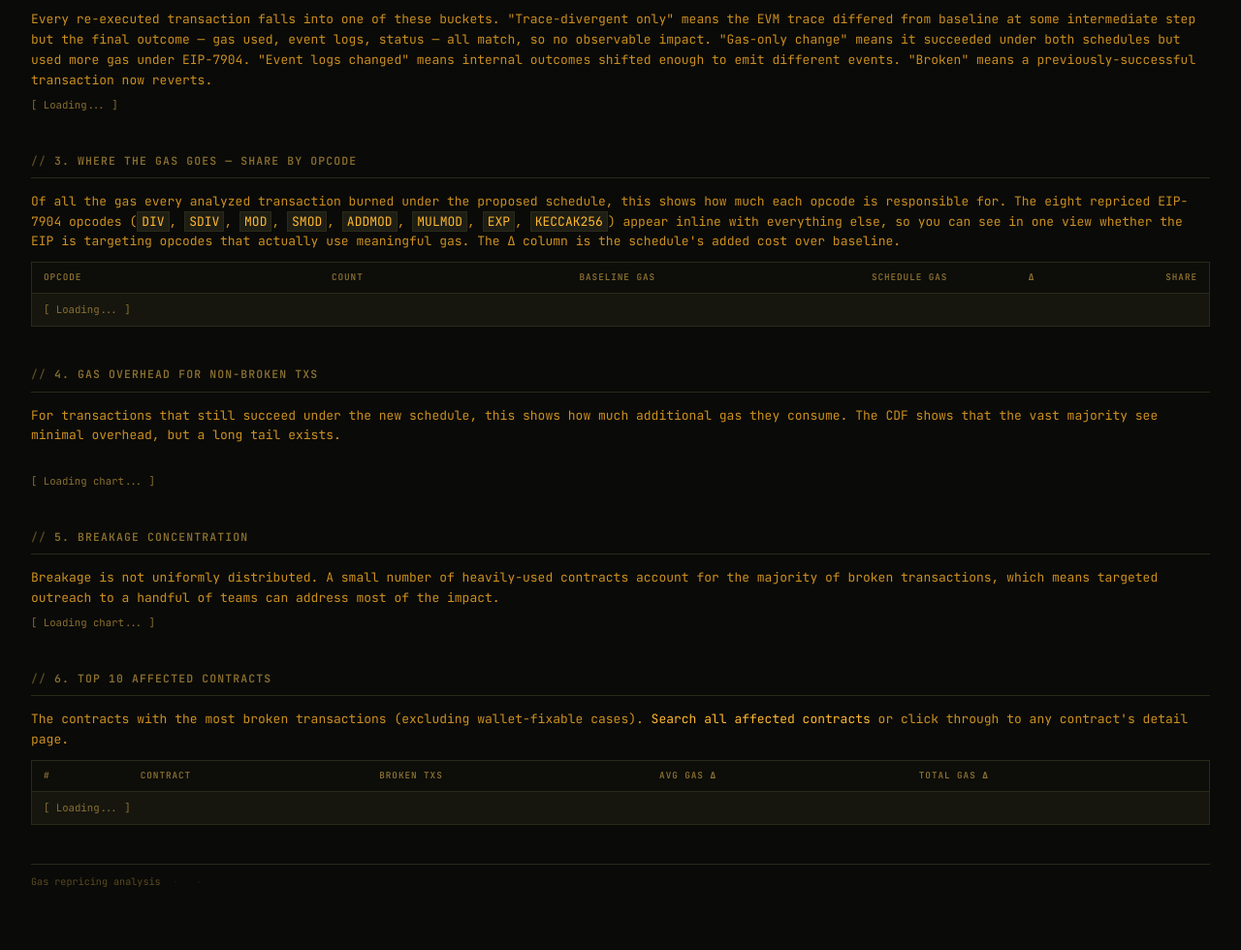
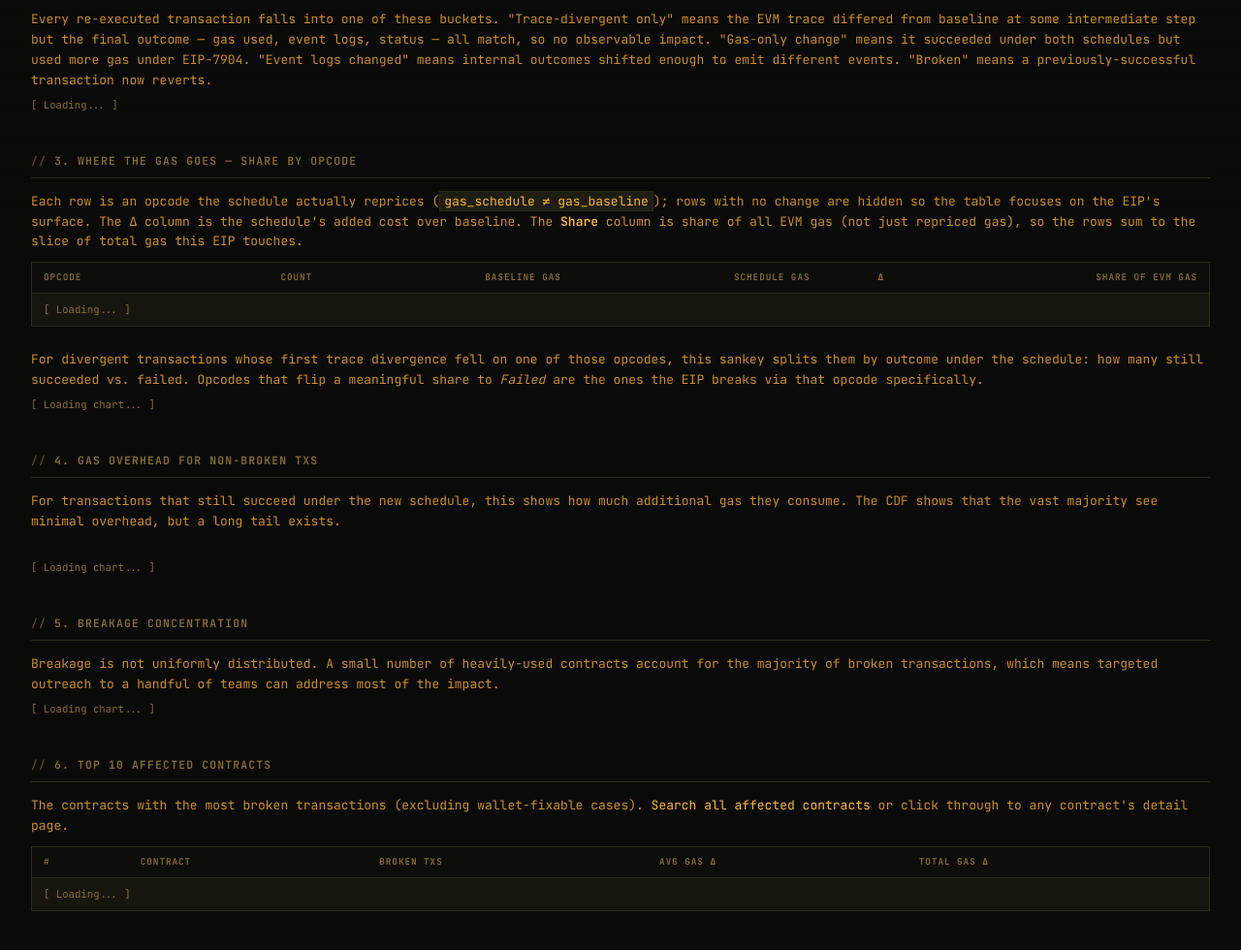
Before and after one commit to CarlBeek/repricing-forensics, a FastAPI app: page /eip7904 in a window 1280 px wide. Shown: the part 585-1565 px from the top of the page at 97% size. Before the commit the page ends 1500 px from the top, so only its background shows below. Run offline with FastAPI, Linux system fonts and the light colour scheme; data that the repository does not hold is empty; some libraries are stand-ins or nearby versions.

Commit message:
Filter 'Where the Gas Goes' to repriced opcodes + add outcome sankey
Section 3 was showing every opcode the EVM ever executes, dominated by
CALL/STATICCALL/etc. that the EIP doesn't touch — burying the actual
repriced opcodes. Now `/api/opcode-gas-share` filters to rows where
`gas_schedule != gas_baseline` (so the rendered set is exactly the
EIP's surface). The `share` column keeps its denominator over all EVM
gas, so the rows still sum to 'X% of total gas this EIP touches' —
that 'how big is the affected surface' signal would be lost if we
renormalized.

Below the table, a new opcode→outcome sankey routes divergent txs (by
their `divergence_opcode`) into Succeeded vs Failed nodes. Sourced from
a new `/api/opcode-outcome` that joins the same repriced-opcode set
against `divergences`, so it stays schedule-agnostic — an 8037-style
schedule that reprices nothing returns empty (UI shows a one-line
note) rather than showing irrelevant opcodes.

`renderSankey` gained an optional `node_colors` so the success/fail
nodes can be green/red instead of cycling the theme palette.

Co-Authored-By: Claude Opus 4.7 (1M context) <noreply@anthropic.com>

```diff
--- a/src/repricing_forensics/web/routes_api.py
+++ b/src/repricing_forensics/web/routes_api.py
@@ -240,21 +240,22 @@ def opcode_impact(schedule: str = Query(default=None)):
 @router.get("/opcode-gas-share")
 @cache_endpoint(_AGGREGATE_TTL)
 def opcode_gas_share(schedule: str = Query(default=None)):
-    """Fraction of total gas each opcode burned across every analyzed tx.
+    """Fraction of total gas each *repriced* opcode burned.
 
     Aggregates `block_summaries.opcode_totals_7904` over the whole
-    schedule. The producer's BlockAggregator sums per-frame opcode
-    counts for every tx (not just drill-in) into per-bucket sparse
-    lists; we unnest them here and roll up across (block, bucket).
-
-    Returns top-25 opcodes by gas_schedule share, plus an `Other`
-    rollup of the long tail. Each entry carries:
+    schedule, then filters to opcodes where the schedule's per-op
+    cost differs from baseline (`gas_schedule != gas_baseline`). The
+    `share` denominator is total gas_schedule across **all** opcodes
+    — so the returned shares sum to the slice of EVM gas the EIP's
+    repricing actually touches (rather than renormalising to 100%).
+
+    Each entry carries:
       - count        — total executions
       - gas_baseline — what these executions would have cost under the
                        baseline schedule
       - gas_schedule — what they actually cost under the replay schedule
       - gas_delta    — schedule - baseline (the added cost the EIP introduces)
-      - share        — gas_schedule / total_gas_schedule (percent)
+      - share        — gas_schedule / total_gas_schedule_all_opcodes (percent)
     """
     s = resolve_schedule(schedule)
     rows = query(f"""
@@ -273,16 +274,17 @@ def opcode_gas_share(schedule: str = Query(default=None)):
         GROUP BY u.opcode
         ORDER BY gas_schedule DESC
     """)
+    # `total_schedule` covers every opcode (repriced or not) so the
+    # returned shares stay comparable to the whole EVM cost surface.
     total_schedule = sum(_int(r["gas_schedule"]) for r in rows) or 1
 
-    top_n = 25
-    top, tail = rows[:top_n], rows[top_n:]
-
     out = []
-    for r in top:
-        op = int(r["opcode"])
+    for r in rows:
         gs = _int(r["gas_schedule"])
         gb = _int(r["gas_baseline"])
+        if gs == gb:
+            continue
+        op = int(r["opcode"])
         out.append({
             "opcode": f"0x{op:02x}",
             "name": opcode_label(op),
@@ -292,22 +294,60 @@ def opcode_gas_share(schedule: str = Query(default=None)):
             "gas_delta": gs - gb,
             "share": round(gs / total_schedule * 100, 2),
         })
-
-    if tail:
-        tail_count = sum(_int(r["count"]) for r in tail)
-        tail_gb = sum(_int(r["gas_baseline"]) for r in tail)
-        tail_gs = sum(_int(r["gas_schedule"]) for r in tail)
-        out.append({
-            "opcode": "other",
-            "name": "Other",
-            "count": tail_count,
-            "gas_baseline": tail_gb,
-            "gas_schedule": tail_gs,
-            "gas_delta": tail_gs - tail_gb,
-            "share": round(tail_gs / total_schedule * 100, 2),
-        })
-
     return out
+
+
+@router.get("/opcode-outcome")
+@cache_endpoint(_AGGREGATE_TTL)
+def opcode_outcome(schedule: str = Query(default=None)):
+    """For each *repriced* opcode, how many divergent txs whose first
+    trace divergence point fell on that opcode still succeeded under
+    the schedule vs. failed.
+
+    `divergence_opcode` on the divergences row identifies the opcode
+    at which the schedule's trace first deviated from baseline; we
+    filter to the set of opcodes the schedule actually reprices (same
+    set the gas-share endpoint surfaces, derived from
+    `opcode_totals_7904`) so the chart focuses on the EIP's surface.
+
+    Returns one row per opcode with `succeeded` / `failed` counts,
+    sorted by total txs. Empty list when the schedule reprices no
+    individual opcodes (e.g. EIP-8037).
+    """
+    s = resolve_schedule(schedule)
+    rows = query(f"""
+        WITH repriced AS (
+            SELECT u.opcode AS op
+            FROM block_summaries,
+                 UNNEST(CAST(opcode_totals_7904 AS JSON)
+                        ::STRUCT(opcode INTEGER, count BIGINT,
+                                 gas_baseline BIGINT, gas_schedule BIGINT)[]) AS t(u)
+            WHERE opcode_totals_7904 IS NOT NULL
+              AND opcode_totals_7904 <> '[]'
+              AND schedule_name = '{s}'
+            GROUP BY u.opcode
+            HAVING sum(u.gas_schedule) <> sum(u.gas_baseline)
+        )
+        SELECT
+            d.divergence_opcode AS opcode_num,
+            count(*) FILTER (WHERE d.schedule_success)     AS succeeded,
+            count(*) FILTER (WHERE NOT d.schedule_success) AS failed
+        FROM divergences d
+        JOIN repriced r ON d.divergence_opcode = r.op
+        WHERE d.schedule_name = '{s}'
+          AND d.divergence_opcode IS NOT NULL
+        GROUP BY d.divergence_opcode
+        ORDER BY succeeded + failed DESC
+    """)
+    return [
+        {
+            "opcode": f"0x{int(r['opcode_num']):02x}",
+            "name": opcode_label(r["opcode_num"]),
+            "succeeded": _int(r["succeeded"]),
+            "failed": _int(r["failed"]),
+        }
+        for r in rows
+    ]
 
 
 @router.get("/gas-overhead")
--- a/src/repricing_forensics/web/static/app.js
+++ b/src/repricing_forensics/web/static/app.js
@@ -177,7 +177,11 @@ function renderScatter(divId, data, xKey, yKey, opts = {}) {
 }
 
 function renderSankey(divId, data, opts = {}) {
-  const nodeColors = data.labels.map((_, i) => SANKEY_PALETTE[i % SANKEY_PALETTE.length]);
+  // Caller can pass explicit `node_colors` (one per label) when nodes
+  // carry meaning (success-green / fail-red); otherwise rotate the
+  // theme's sankey palette.
+  const nodeColors = data.node_colors
+    || data.labels.map((_, i) => SANKEY_PALETTE[i % SANKEY_PALETTE.length]);
   Plotly.newPlot(divId, [{
     type: 'sankey',
     node: { label: data.labels, color: nodeColors, pad: 20, thickness: 25 },
--- a/src/repricing_forensics/web/templates/eip7904.html
+++ b/src/repricing_forensics/web/templates/eip7904.html
@@ -28,14 +28,12 @@ break under the proposed schedule and where the breakages concentrate.
 
 <!-- 3. Opcode Gas Share -->
 <h2>3. Where the Gas Goes — Share by Opcode</h2>
-<p>Of all the gas every analyzed transaction burned under the proposed
-schedule, this shows how much each opcode is responsible for. The eight
-repriced EIP-7904 opcodes (<code>DIV</code>, <code>SDIV</code>,
-<code>MOD</code>, <code>SMOD</code>, <code>ADDMOD</code>,
-<code>MULMOD</code>, <code>EXP</code>, <code>KECCAK256</code>) appear
-inline with everything else, so you can see in one view whether the EIP
-is targeting opcodes that actually use meaningful gas. The Δ column is
-the schedule's added cost over baseline.</p>
+<p>Each row is an opcode the schedule actually reprices
+(<code>gas_schedule ≠ gas_baseline</code>); rows with no change are
+hidden so the table focuses on the EIP's surface. The Δ column is the
+schedule's added cost over baseline. The <strong>Share</strong> column
+is share of all EVM gas (not just repriced gas), so the rows sum to the
+slice of total gas this EIP touches.</p>
 <table id="opcodeTable">
   <thead><tr>
     <th>Opcode</th>
@@ -43,10 +41,17 @@ the schedule's added cost over baseline.</p>
     <th style="text-align:right">Baseline Gas</th>
     <th style="text-align:right">Schedule Gas</th>
     <th style="text-align:right">Δ</th>
-    <th style="text-align:right">Share</th>
+    <th style="text-align:right">Share of EVM gas</th>
   </tr></thead>
   <tbody id="opcodeBody"><tr><td colspan="6" class="loading">Loading...</td></tr></tbody>
 </table>
+
+<p style="margin-top:24px">For divergent transactions whose first trace
+divergence fell on one of those opcodes, this sankey splits them by
+outcome under the schedule: how many still succeeded vs. failed. Opcodes
+that flip a meaningful share to <em>Failed</em> are the ones the EIP
+breaks via that opcode specifically.</p>
+<div id="opcodeOutcome"><p class="loading">Loading chart...</p></div>
 
 <!-- 4. Gas Overhead -->
 <h2>4. Gas Overhead for Non-Broken Txs</h2>
@@ -73,10 +78,11 @@ the schedule's added cost over baseline.</p>
 <script>
 (async function() {
   const qs = `schedule=${encodeURIComponent(PAGE_SCHEDULE)}`;
-  const [overview, funnel, opcodes, gas, conc, top10, meta] = await Promise.all([
+  const [overview, funnel, opcodes, opcodeOutcome, gas, conc, top10, meta] = await Promise.all([
     fetchJSON(`/api/overview?${qs}`),
     fetchJSON(`/api/funnel?${qs}`),
     fetchJSON(`/api/opcode-gas-share?${qs}`),
+    fetchJSON(`/api/opcode-outcome?${qs}`),
     fetchJSON(`/api/gas-overhead?${qs}`),
     fetchJSON(`/api/concentration?${qs}`),
     fetchJSON(`/api/top-contracts?limit=10&${qs}`),
@@ -178,26 +184,79 @@ the schedule's added cost over baseline.</p>
     link_colors: linkColors,
   }, { height: 420 });
 
-  // 3. Opcode gas share. Highlight the eight repriced EIP-7904 opcodes
-  // so they pop visually when intermixed with the rest of the EVM.
-  const REPRICED_7904 = new Set([
-    'DIV', 'SDIV', 'MOD', 'SMOD', 'ADDMOD', 'MULMOD', 'EXP', 'KECCAK256',
-  ]);
+  // 3. Opcode gas share — backend now filters to repriced opcodes only
+  // (gas_schedule != gas_baseline), so every row is part of the EIP's
+  // surface and the prior orange-highlight palette is redundant.
+  if (opcodes.length === 0) {
+    document.getElementById('opcodeBody').innerHTML =
+      '<tr><td colspan="6" class="note">This schedule does not reprice any individual opcodes.</td></tr>';
+  } else {
     document.getElementById('opcodeBody').innerHTML = opcodes.map(o => {
-    const repriced = REPRICED_7904.has(o.name);
-    const nameCell = repriced
-      ? `<strong style="color:var(--orange)">${escHtml(o.name)}</strong>`
-      : `<strong>${escHtml(o.name)}</strong>`;
       const deltaSign = o.gas_delta >= 0 ? '+' : '';
+      const deltaColor = o.gas_delta > 0 ? 'var(--red)'
+        : o.gas_delta < 0 ? 'var(--green)' : 'var(--text-dim)';
       return `<tr>
-      <td>${nameCell}</td>
+        <td><strong>${escHtml(o.name)}</strong></td>
         <td style="text-align:right">${fmtCount(o.count)}</td>
         <td style="text-align:right">${fmtGas(o.gas_baseline)}</td>
         <td style="text-align:right">${fmtGas(o.gas_schedule)}</td>
-      <td style="text-align:right; color:${o.gas_delta > 0 ? 'var(--red)' : 'var(--text-dim)'}">${deltaSign}${fmtGas(o.gas_delta)}</td>
+        <td style="text-align:right; color:${deltaColor}">${deltaSign}${fmtGas(o.gas_delta)}</td>
         <td style="text-align:right">${o.share}%</td>
       </tr>`;
     }).join('');
+  }
+
+  // 3b. Opcode → outcome sankey. One node per opcode on the left, two
+  // outcome nodes on the right (`Succeeded` / `Failed` under the
+  // schedule). Sorted by total txs descending so the heaviest opcodes
+  // anchor the top of the diagram.
+  if (opcodeOutcome.length === 0) {
+    document.getElementById('opcodeOutcome').innerHTML =
+      '<p class="note">No divergences attributed to repriced opcodes for this schedule.</p>';
+  } else {
+    const sankeyLabels = [];
+    const sankeyNodeColors = [];
+    const sankeySources = [];
+    const sankeyTargets = [];
+    const sankeyValues = [];
+    const sankeyLinkColors = [];
+    opcodeOutcome.forEach((o, i) => {
+      sankeyLabels.push(`${o.name}\n${fmtCount(o.succeeded + o.failed)}`);
+      sankeyNodeColors.push(COLORS.changed);
+      if (o.succeeded > 0) {
+        sankeySources.push(i);
+        sankeyTargets.push(-1); // patched after we know succ/fail indices
+        sankeyValues.push(o.succeeded);
+        sankeyLinkColors.push('rgba(74,222,128,0.25)');
+      }
+      if (o.failed > 0) {
+        sankeySources.push(i);
+        sankeyTargets.push(-2);
+        sankeyValues.push(o.failed);
+        sankeyLinkColors.push('rgba(248,113,113,0.3)');
+      }
+    });
+    const succIdx = sankeyLabels.length;
+    const failIdx = succIdx + 1;
+    const succTotal = opcodeOutcome.reduce((a, o) => a + o.succeeded, 0);
+    const failTotal = opcodeOutcome.reduce((a, o) => a + o.failed, 0);
+    sankeyLabels.push(
+      `Succeeded\n${fmtCount(succTotal)}`,
+      `Failed\n${fmtCount(failTotal)}`,
+    );
+    sankeyNodeColors.push(COLORS.saved, COLORS.broken);
+    for (let i = 0; i < sankeyTargets.length; i++) {
+      sankeyTargets[i] = sankeyTargets[i] === -1 ? succIdx : failIdx;
+    }
+    renderSankey('opcodeOutcome', {
+      labels: sankeyLabels,
+      node_colors: sankeyNodeColors,
+      sources: sankeySources,
+      targets: sankeyTargets,
+      values: sankeyValues,
+      link_colors: sankeyLinkColors,
+    }, { height: Math.max(280, opcodeOutcome.length * 50 + 80) });
+  }
 
   // 4. Gas overhead
   const s = gas.stats;
```
Also changed, not shown: 3 other files. Lines whose indentation alone changed are shown as unchanged.
